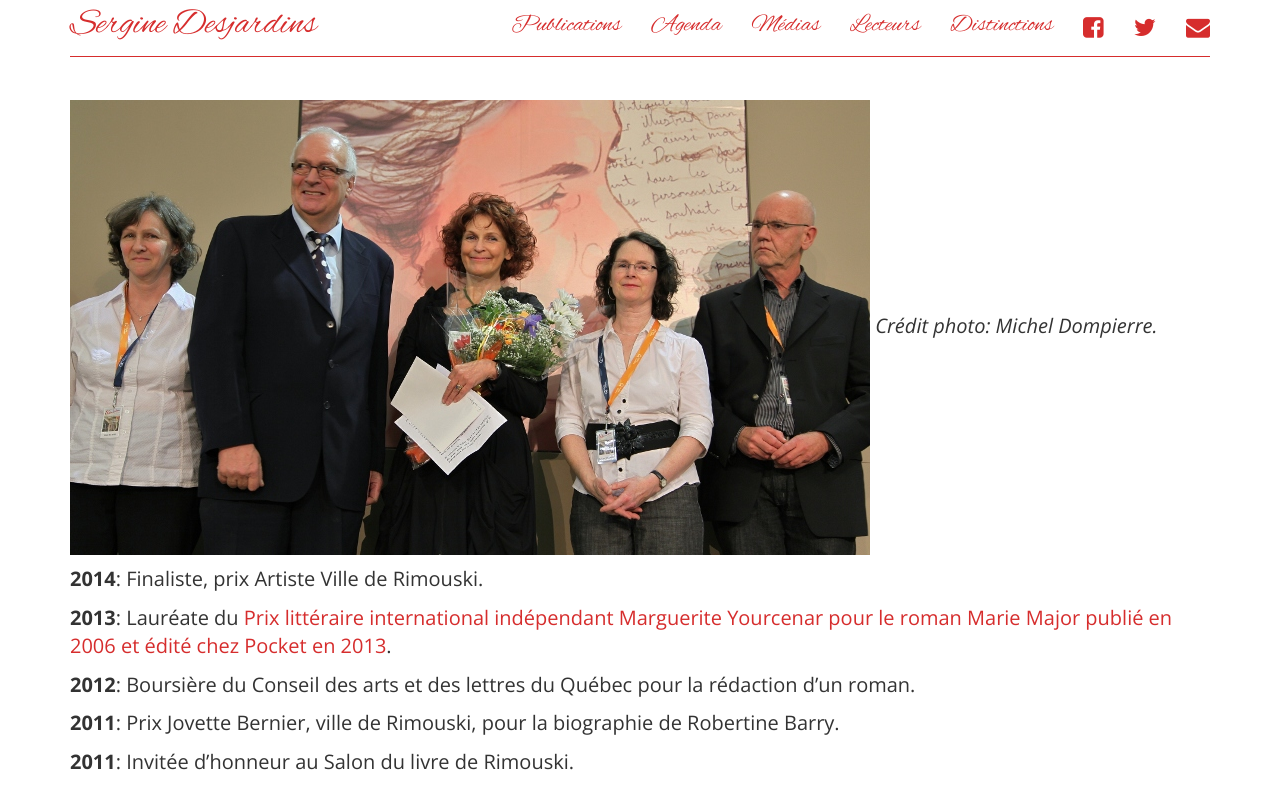
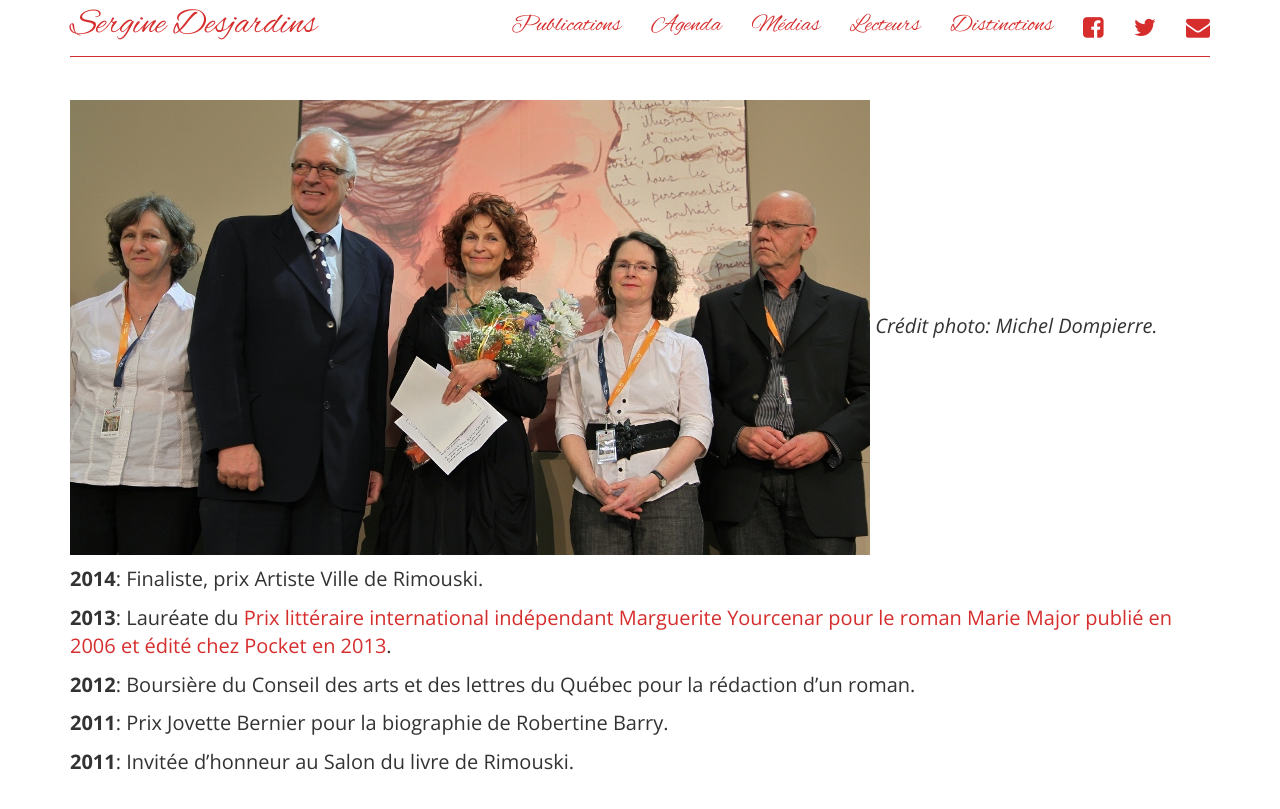
Before and after one commit to serginedesjardins/serginedesjardins.github.io, a Jekyll site: the page built from dis.md, in a window 1280 px wide. Shown: the top 809 px of the page. Built offline with Jekyll 4.4.1, drawn with Linux system fonts in a browser that asks for light colours; nearby versions of some CDN libraries.

Commit message:
j'ai enlevé Ville de Rimouski

```diff
--- a/dis.md
+++ b/dis.md
@@ -16,6 +16,6 @@ en 2006 et édité chez Pocket en 2013</a>.
 
 **2012**: Boursière du Conseil des arts et des lettres du Québec pour la rédaction d'un roman.
 
-**2011**: Prix Jovette Bernier, ville de Rimouski, pour la biographie de Robertine Barry.
+**2011**: Prix Jovette Bernier pour la biographie de Robertine Barry.
 
 **2011**: Invitée d'honneur au Salon du livre de Rimouski.
```
